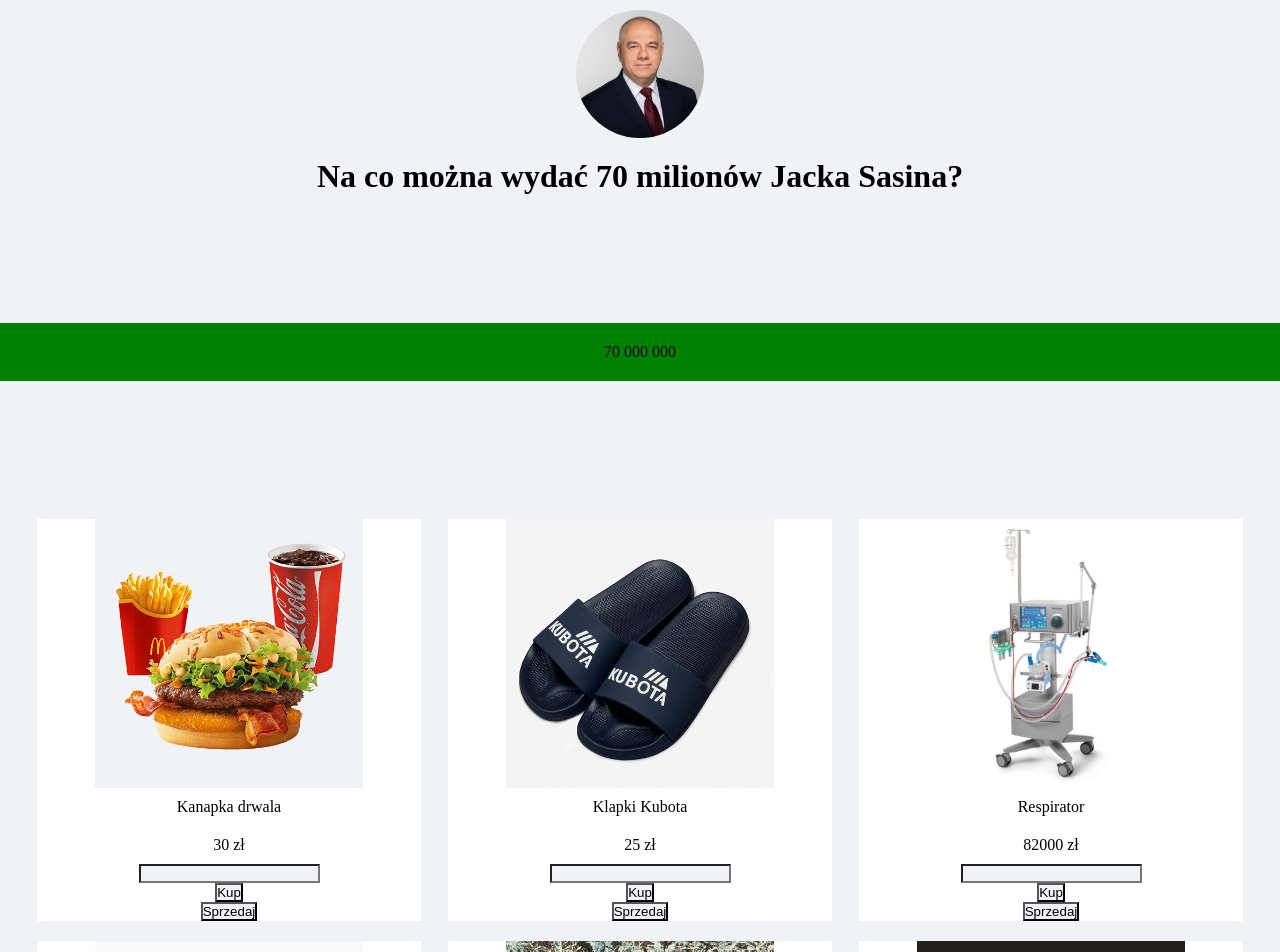
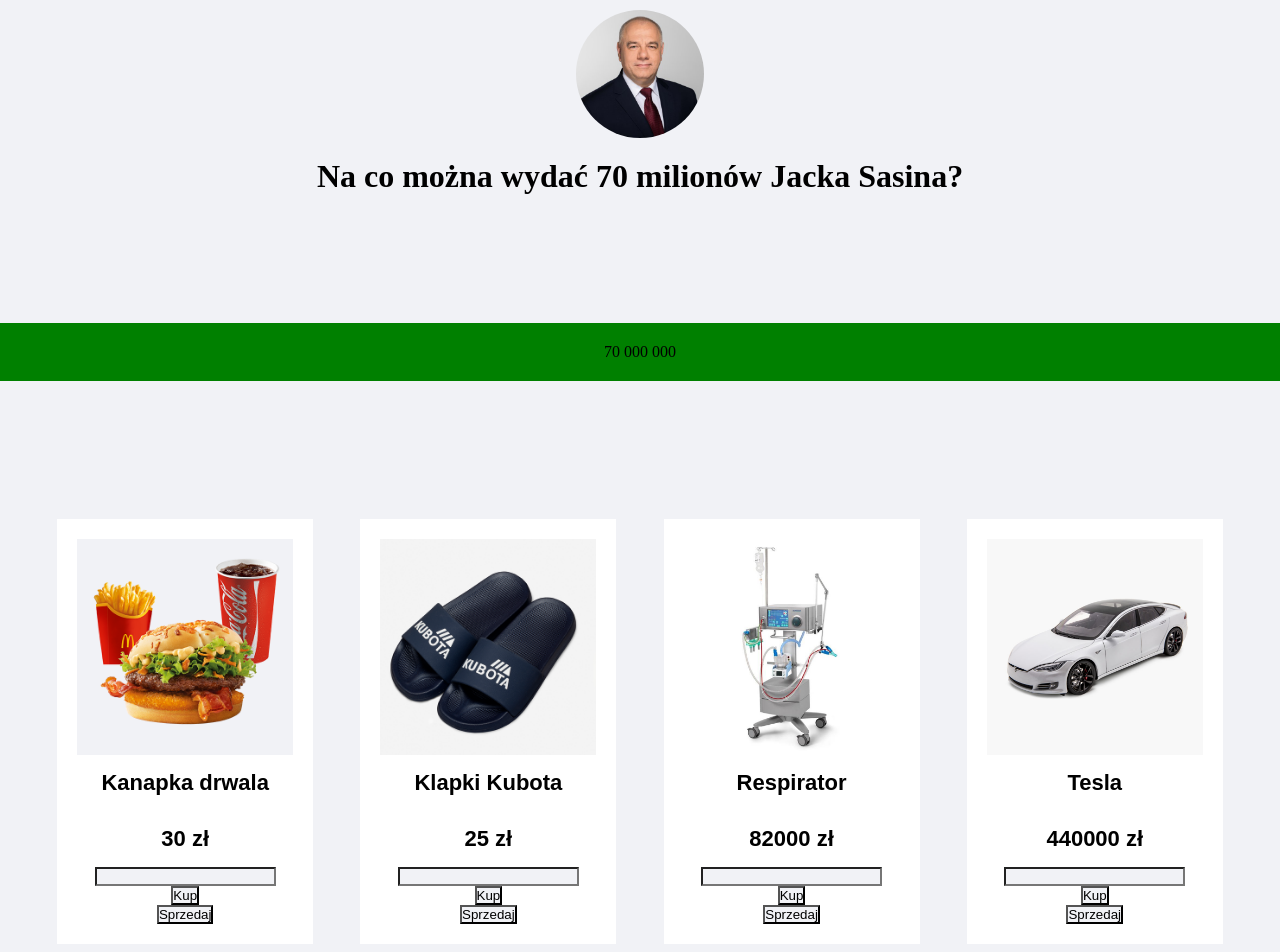
Before and after one commit to jo-szefer/70-millions, a React (Create React App) app: page / in a window 1280 px wide. Shown: the top 952 px of the page. Built offline with nearby package versions, Linux system fonts and the light colour scheme.

Commit message:
Add style to items

```diff
--- a/src/components/Items/index.jsx
+++ b/src/components/Items/index.jsx
@@ -9,23 +9,58 @@
   flex-wrap: wrap;
   flex-direction: row;
   justify-content: space-evenly;
+  @media (max-width: 700px) {
+    flex-direction: column;
+    align-items: center;
+  }
 `;
 const StyledItem = styled.div`
   background-color: white;
   margin: 10px;
-  width: 30vw;
-  height: auto;
+  padding: 20px;
+  width: 20vw;
+  height: 100%;
   display: flex;
   flex-direction: column;
   align-items: center;
   img {
-    width: 70%;
+    width: 100%;
     height: auto;
+    background-size: cover;
   }
   span {
     background-color: white;
-    padding: 10px;
+    padding: 15px;
+    font-size: 22px;
+    font-family: sans-serif;
+    font-weight: bold;
   }
+  .price {
+    color: rgb(36, 196, 134);
+    font-size: 20px;
+  }
+  @media (max-width: 700px) {
+    img {
+      width: 60vw;
+    }
+  }
+`;
+const Buttons = styled.div`
+  display: flex;
+  flex-direction: row;
+`;
+
+const StyledButton = styled.button`
+  font-size: 16px;
+  cursor: pointer;
+  margin: 5px;
+  padding: 10px 12px;
+  border-radius: 3px;
+  text-align: center;
+  color: white;
+  border: none;
+  font-weight: bold;
+  background: linear-gradient(rgb(46, 204, 113), rgb(26, 188, 156));
 `;
 
 export const Items = () => {
```
